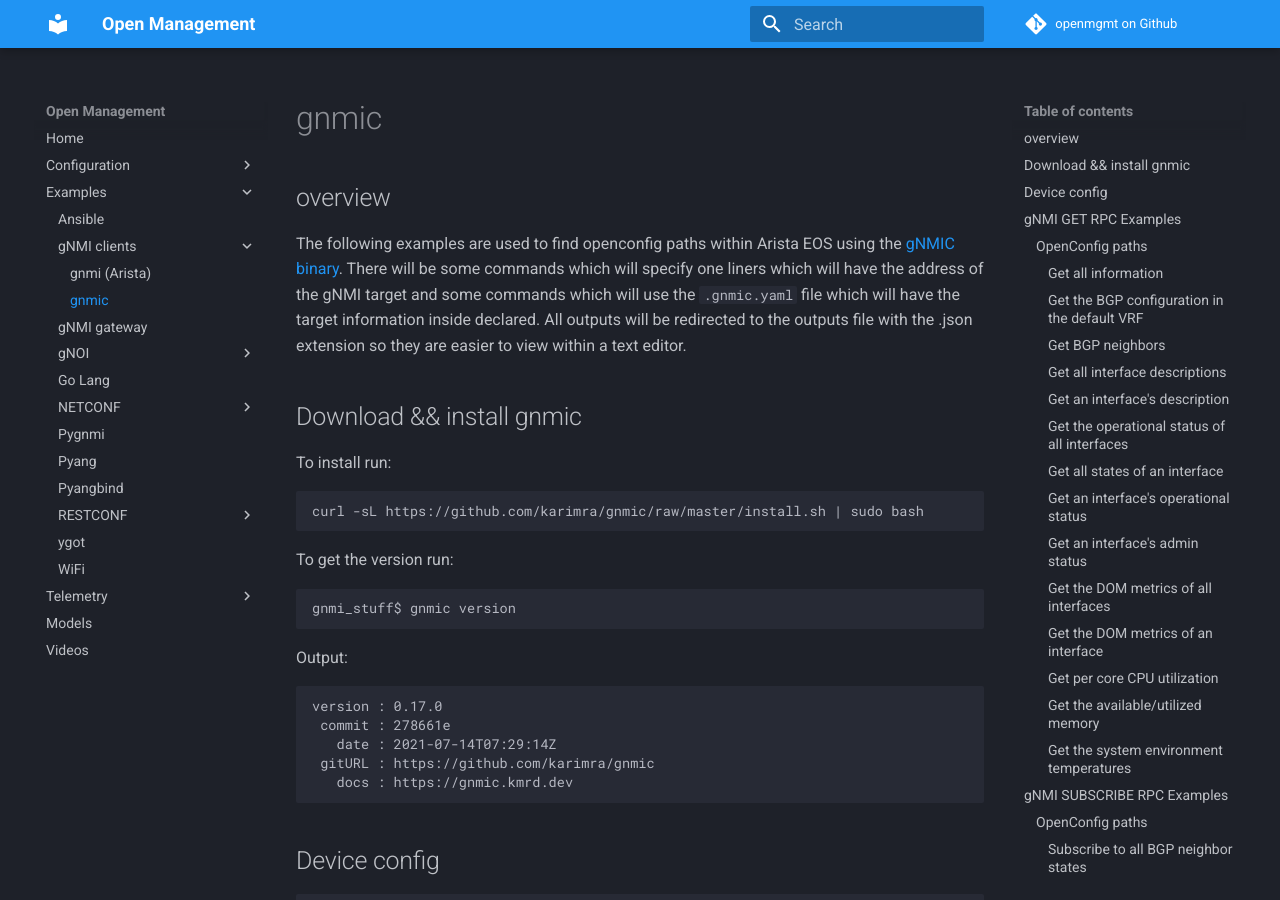
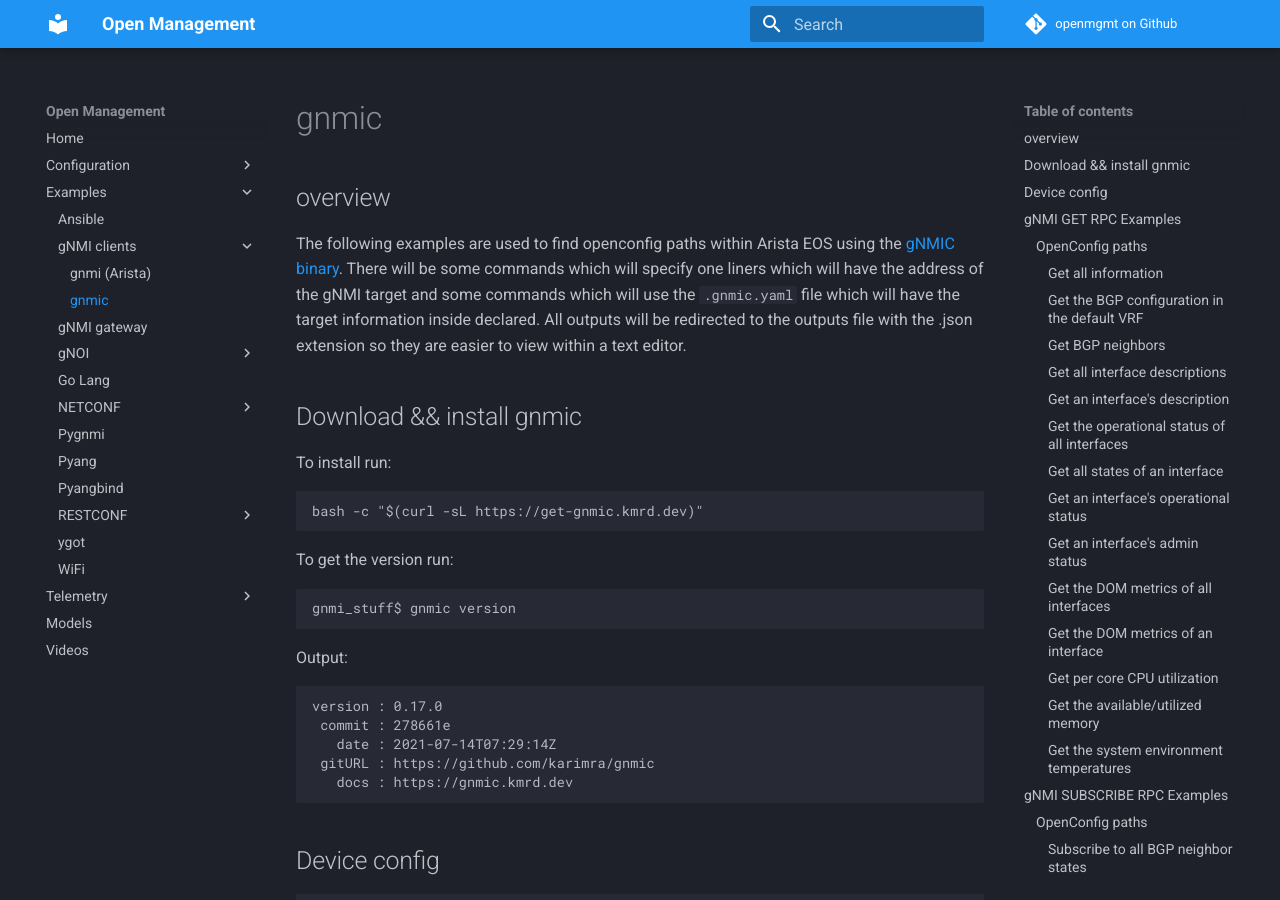
Before and after one commit to aristanetworks/openmgmt, an MkDocs documentation site: the page built from docs/examples/gnmi-clients/gnmic/index.md, in a window 1280 px wide and 900 px high. Built offline with MkDocs 1.6.1 and Material for MkDocs 9.7.7, drawn with Linux system fonts in a browser that asks for light colours; comment, search, counter and statistics services are not loaded.

Commit message:
Update index.md
Update URL to current

````diff
--- a/docs/examples/gnmi-clients/gnmic/index.md
+++ b/docs/examples/gnmi-clients/gnmic/index.md
@@ -19,7 +19,7 @@
 To install run:
 
 ```shell
-curl -sL https://github.com/karimra/gnmic/raw/master/install.sh | sudo bash
+bash -c "$(curl -sL https://get-gnmic.kmrd.dev)"
 ```
 
 To get the version run:
````
